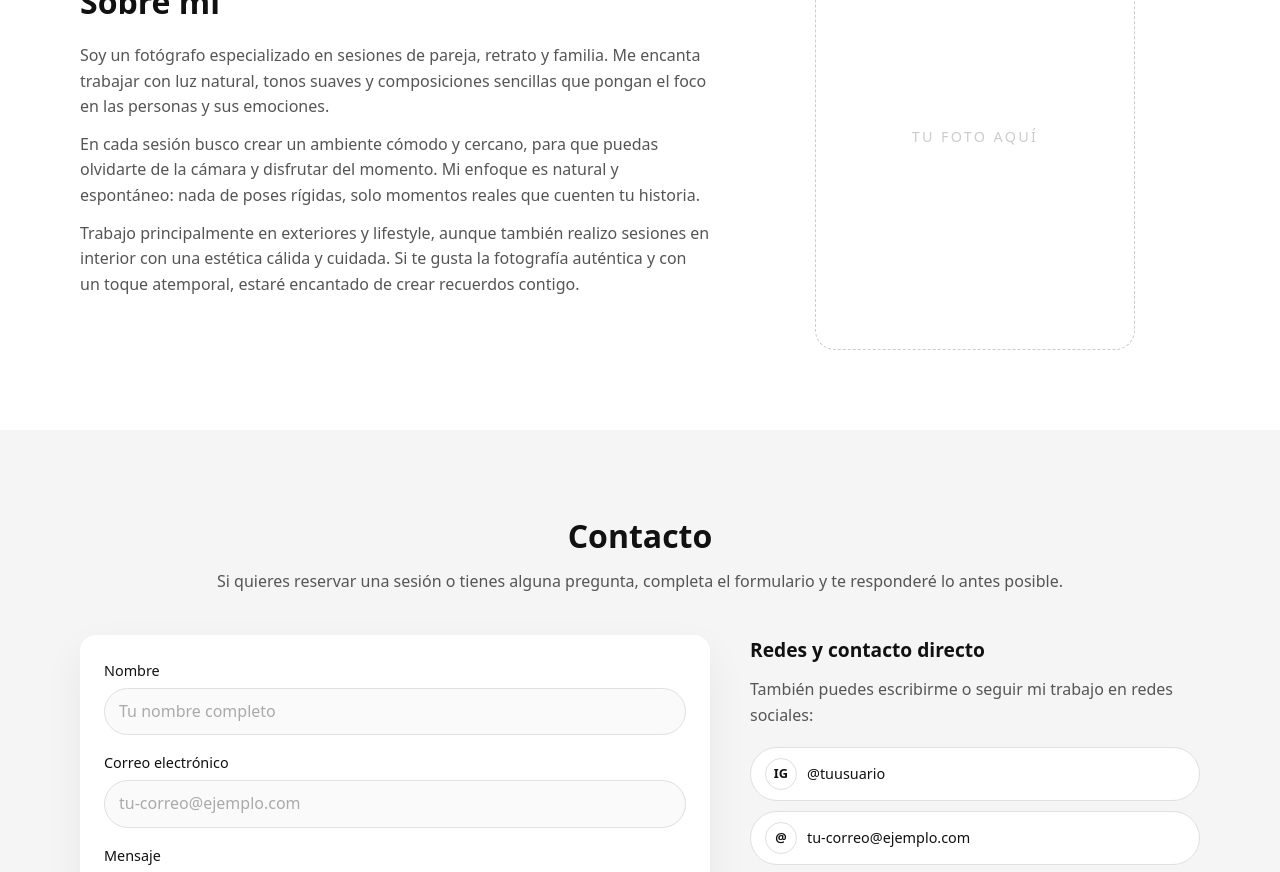
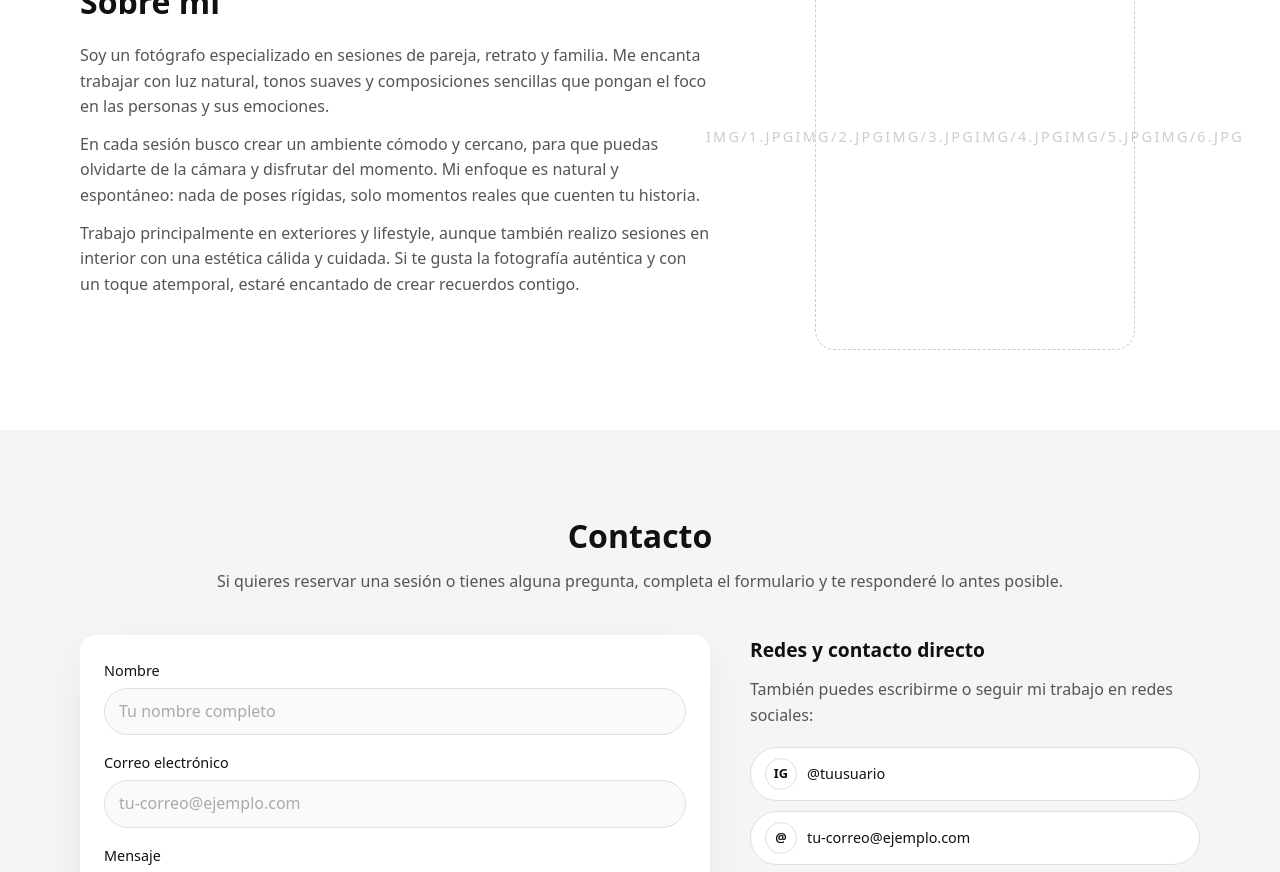
Before and after one commit to robertobautistacoronilla/Porfolio, a plain HTML site: page index.html in a window 1280 px wide. Shown: the part 2100-2972 px from the top of the page. Drawn offline with Linux system fonts and the light colour scheme.

Commit message:
Fix HTML formatting and structure

```diff
--- a/index.html
+++ b/index.html
@@ -148,7 +148,13 @@
                 </div>
                 <div class="sobre-mi-foto">
                     <div class="sobre-mi-foto-placeholder">
-                        <span>Tu foto aquí</span>
+                        <span>img/1.jpg</span>
+                        <span>img/2.jpg</span>
+                        <span>img/3.jpg</span>
+                        <span>img/4.jpg</span>
+                        <span>img/5.jpg</span>
+                        <span>img/6.jpg</span>
+
                     </div>
                     <!-- Puedes sustituir el div anterior por una imagen real:
                     <img src="ruta-a-tu-foto-perfil.jpg" alt="Retrato del fotógrafo o fotógrafa">
```
